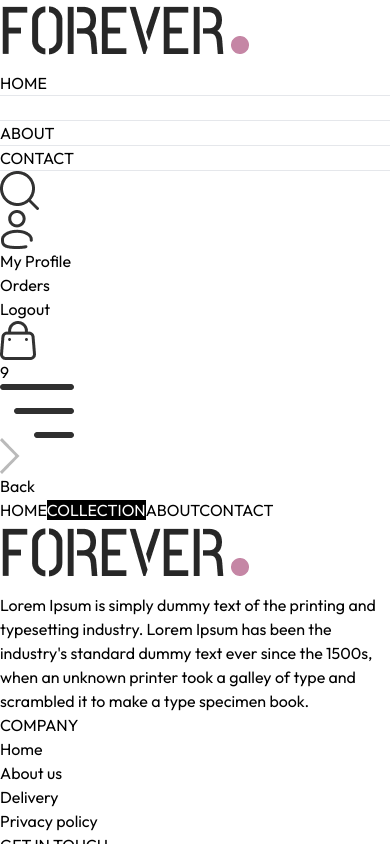
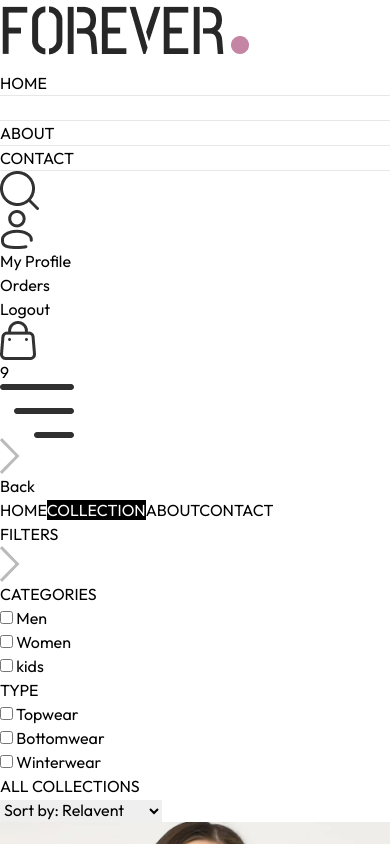
Before and after one commit to SashaMaksyutenko/react2025, a React (Vite) app in the folder reactFrontend/: page /collection in a window 390 px wide. Shown: the top 844 px of the page. Built offline with nearby package versions, Linux system fonts and the light colour scheme.

Commit message:
Create Collection Page

```diff
--- a/reactFrontend/src/App.jsx
+++ b/reactFrontend/src/App.jsx
@@ -11,10 +11,12 @@
 import Orders from './pages/Orders'
 import Navbar from './components/Navbar'
 import Footer from './components/Footer'
+import SearchBar from './components/searchBar'
 const App = () => {
   return (
     <div className='px-4 sm:px-[5vw] md:px-[7vw] lg:px-[9vw]'>
       <Navbar />
+      <SearchBar/>
       <Routes>
         <Route path='/' element={<Home />} />
         <Route path='/collection' element={<Collection />} />
--- a/reactFrontend/src/components/Navbar.jsx
+++ b/reactFrontend/src/components/Navbar.jsx
@@ -1,8 +1,10 @@
-import React, { useState } from 'react'
+import React, { useContext, useState } from 'react'
 import { assets } from '../assets/assets'
 import { Link, NavLink } from 'react-router-dom'
+import { ShopContext } from '../context/ShopContext';
 function Navbar () {
   const [visible, setVisible] = useState(false)
+  const {setShowSearch} = useContext(ShopContext);
   return (
     <div className='flex items-center justify-between py-5 font-medium'>
       <Link to={'/'}>
@@ -27,7 +29,7 @@
         </NavLink>
       </ul>
       <div className='flex items-center gap-6'>
-        <img src={assets.search_icon} className='w-5 cursor-pointer' alt='' />
+        <img onClick={()=>setShowSearch(true)} src={assets.search_icon} className='w-5 cursor-pointer' alt='' />
         <div className='group relative'>
           <img
             className='w-5 cursor-pointer'
--- /dev/null
+++ b/reactFrontend/src/components/SearchBar.jsx
@@ -0,0 +1,27 @@
+import React, { useContext, useEffect, useState } from 'react'
+import { ShopContext } from '../context/ShopContext'
+import { assets } from '../assets/assets';
+import { useLocation } from 'react-router-dom';
+function SearchBar() {
+    const { search, setSearch, showSearch, setShowSearch} = useContext(ShopContext);
+    const [visible,setVisible] = useState(false)
+    const location = useLocation();
+    useEffect(()=>{
+        if (location.pathname.includes('collection')) {
+            setVisible(true);
+        }
+        else {
+            setVisible(false)
+        }
+    },[location])
+    return showSearch && visible ? (
+        <div className='border-t border-b bg-gray-50 text-center'>
+          <div className='inline-flex items-center justify-center border border-gray-400 px-5 py-2 my-5 mx-3 rounded-full w-3/4 sm:w-1/2'>
+            <input value={search} onChange={(e)=>setSearch(e.target.value)} className='flex-1 outline-none bg-inherit text-sm' type="text" placeholder='Search'/>
+            <img className='w-4' src={assets.search_icon} alt="" />
+          </div>
+          <img onClick={()=>setShowSearch(false)} className='inline w-3 cursor-pointer' src={assets.cross_icon} alt="" />
+        </div>
+      ) : null
+}
+export default SearchBar
--- a/reactFrontend/src/context/ShopContext.jsx
+++ b/reactFrontend/src/context/ShopContext.jsx
@@ -1,13 +1,14 @@
-import { createContext } from 'react'
+import { createContext, useState } from 'react'
 import { products } from '../assets/assets'
 export const ShopContext = createContext()
 const ShopContextProvider = props => {
   const currency = '$'
   const delivery_fee = 10
+  const [search, setSearch] = useState('')
+  const [showSearch, setShowSearch] = useState(false)
   const value = {
-    products,
-    currency,
-    delivery_fee
+    products, currency, delivery_fee,
+    search, setSearch, showSearch, setShowSearch
   }
   return (
     <ShopContext.Provider value={value}>{props.children}</ShopContext.Provider>
--- a/reactFrontend/src/pages/Collection.jsx
+++ b/reactFrontend/src/pages/Collection.jsx
@@ -1,9 +1,186 @@
-import React from 'react'
-
-const Collection = () => {
+import React, { useContext, useEffect, useState } from 'react'
+import { ShopContext } from '../context/ShopContext'
+import { assets } from '../assets/assets'
+import Title from '../components/Title'
+import ProductItem from '../components/ProductItem'
+function Collection () {
+  const { products, search, showSearch } = useContext(ShopContext)
+  const [showFilter, setShowFilter] = useState(false)
+  const [filterProducts, setFilterProducts] = useState([])
+  const [category, setCategory] = useState([])
+  const [subCategory, setSubCategory] = useState([])
+  const [sortType, setSortType] = useState('relavent')
+  const toggleCategory = e => {
+    if (category.includes(e.target.value)) {
+      setCategory(prev => prev.filter(item => item !== e.target.value))
+    } else {
+      setCategory(prev => [...prev, e.target.value])
+    }
+  }
+  const toggleSubCategory = e => {
+    if (subCategory.includes(e.target.value)) {
+      setSubCategory(prev => prev.filter(item => item !== e.target.value))
+    } else {
+      setSubCategory(prev => [...prev, e.target.value])
+    }
+  }
+  const applyFilter = () => {
+    let productsCopy = products.slice()
+    if (showSearch && search) {
+      productsCopy = productsCopy.filter(item =>
+        item.name.toLowerCase().includes(search.toLowerCase())
+      )
+    }
+    if (category.length > 0) {
+      productsCopy = productsCopy.filter(item =>
+        category.includes(item.category)
+      )
+    }
+    if (subCategory.length > 0) {
+      productsCopy = productsCopy.filter(item =>
+        subCategory.includes(item.subCategory)
+      )
+    }
+    setFilterProducts(productsCopy)
+  }
+  const sortProduct = () => {
+    let fpCopy = filterProducts.slice()
+    switch (sortType) {
+      case 'low-high':
+        setFilterProducts(fpCopy.sort((a, b) => a.price - b.price))
+        break
+      case 'high-low':
+        setFilterProducts(fpCopy.sort((a, b) => b.price - a.price))
+        break
+      default:
+        applyFilter()
+        break
+    }
+  }
+  useEffect(() => {
+    applyFilter()
+  }, [category, subCategory, search, showSearch, products])
+  useEffect(() => {
+    sortProduct()
+  }, [sortType])
   return (
-    <div></div>
+    <div className='flex flex-col sm:flex-row gap-1 sm:gap-10 pt-10 border-t'>
+      {/* Filter Options */}
+      <div className='min-w-60'>
+        <p
+          onClick={() => setShowFilter(!showFilter)}
+          className='my-2 text-xl flex items-center cursor-pointer gap-2'
+        >
+          FILTERS
+          <img
+            className={`h-3 sm:hidden ${showFilter ? 'rotate-90' : ''}`}
+            src={assets.dropdown_icon}
+            alt=''
+          />
+        </p>
+        {/* Category Filter */}
+        <div
+          className={`border border-gray-300 pl-5 py-3 mt-6 ${
+            showFilter ? '' : 'hidden'
+          } sm:block`}
+        >
+          <p className='mb-3 text-sm font-medium'>CATEGORIES</p>
+          <div className='flex flex-col gap-2 text-sm font-light text-gray-700'>
+            <p className='flex gap-2'>
+              <input
+                className='w-3'
+                type='checkbox'
+                value={'Men'}
+                onChange={toggleCategory}
+              />{' '}
+              Men
+            </p>
+            <p className='flex gap-2'>
+              <input
+                className='w-3'
+                type='checkbox'
+                value={'Women'}
+                onChange={toggleCategory}
+              />{' '}
+              Women
+            </p>
+            <p className='flex gap-2'>
+              <input
+                className='w-3'
+                type='checkbox'
+                value={'Kids'}
+                onChange={toggleCategory}
+              />{' '}
+              kids
+            </p>
+          </div>
+        </div>
+        {/* SubCategory Filter */}
+        <div
+          className={`border border-gray-300 pl-5 py-3 my-5 ${
+            showFilter ? '' : 'hidden'
+          } sm:block`}
+        >
+          <p className='mb-3 text-sm font-medium'>TYPE</p>
+          <div className='flex flex-col gap-2 text-sm font-light text-gray-700'>
+            <p className='flex gap-2'>
+              <input
+                className='w-3'
+                type='checkbox'
+                value={'Topwear'}
+                onChange={toggleSubCategory}
+              />{' '}
+              Topwear
+            </p>
+            <p className='flex gap-2'>
+              <input
+                className='w-3'
+                type='checkbox'
+                value={'Bottomwear'}
+                onChange={toggleSubCategory}
+              />{' '}
+              Bottomwear
+            </p>
+            <p className='flex gap-2'>
+              <input
+                className='w-3'
+                type='checkbox'
+                value={'Winterwear'}
+                onChange={toggleSubCategory}
+              />{' '}
+              Winterwear
+            </p>
+          </div>
+        </div>
+      </div>
+      {/* Right Side */}
+      <div className='flex-1'>
+        <div className='flex justify-between text-base sm:text-2xl mb-4'>
+          <Title text1={'ALL'} text2={'COLLECTIONS'} />
+          {/* Porduct Sort */}
+          <select
+            onChange={e => setSortType(e.target.value)}
+            className='border-2 border-gray-300 text-sm px-2'
+          >
+            <option value='relavent'>Sort by: Relavent</option>
+            <option value='low-high'>Sort by: Low to High</option>
+            <option value='high-low'>Sort by: High to Low</option>
+          </select>
+        </div>
+        {/* Map Products */}
+        <div className='grid grid-cols-2 md:grid-cols-3 lg:grid-cols-4 gap-4 gap-y-6'>
+          {filterProducts.map((item, index) => (
+            <ProductItem
+              key={index}
+              name={item.name}
+              id={item._id}
+              price={item.price}
+              image={item.image}
+            />
+          ))}
+        </div>
+      </div>
+    </div>
   )
 }
-
 export default Collection
```
